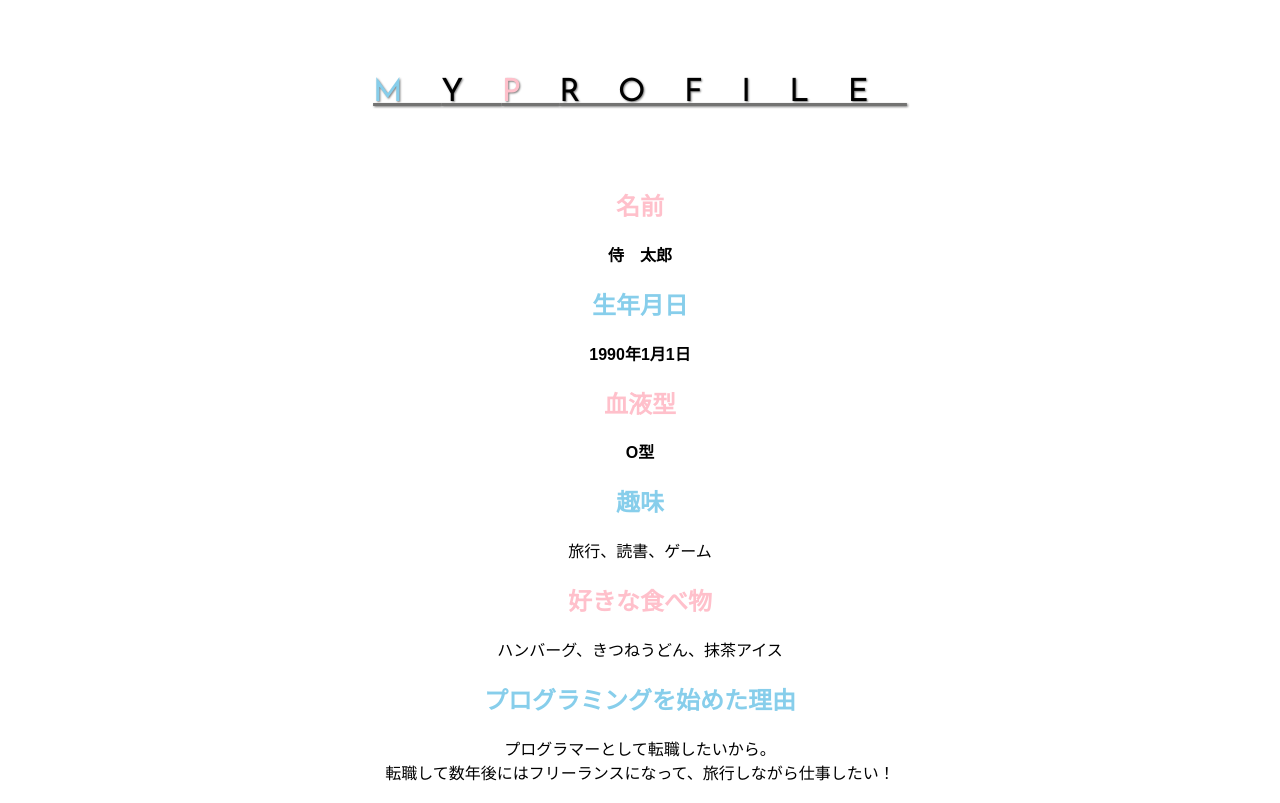
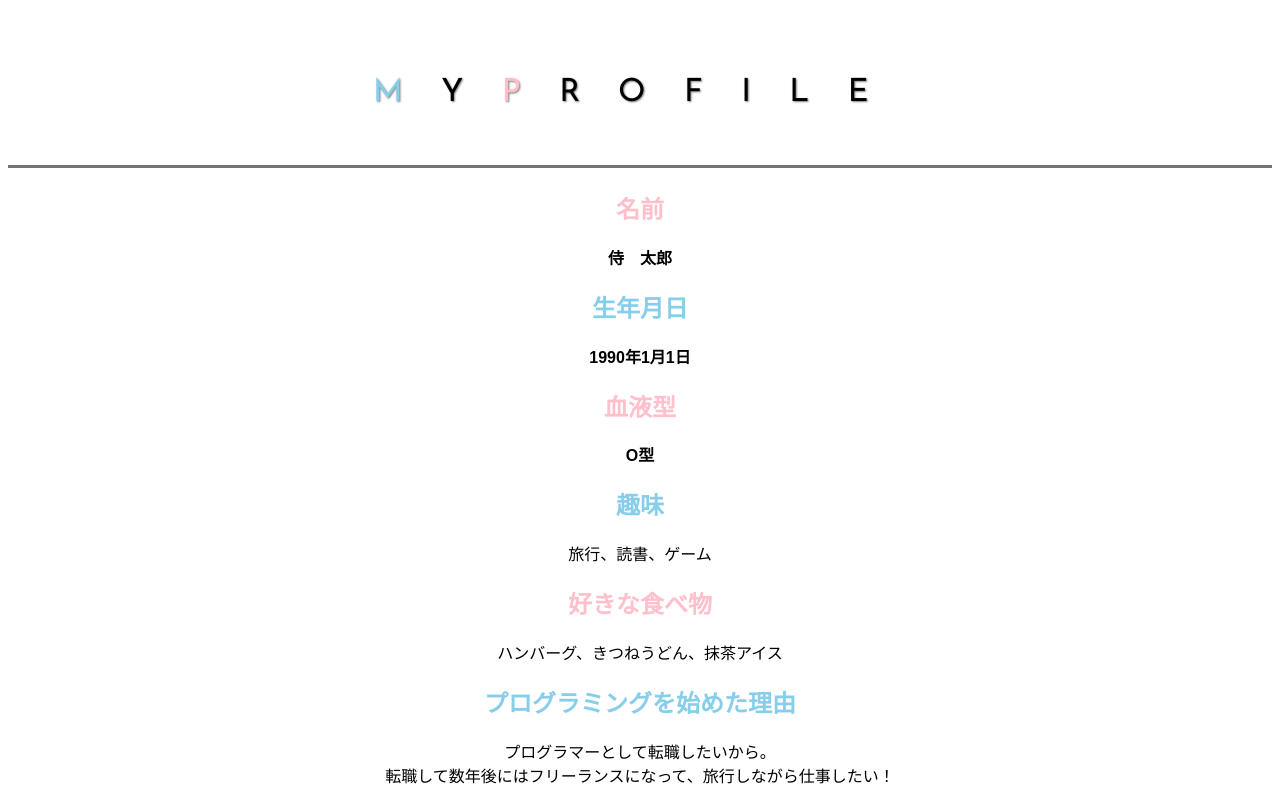
Before and after one commit to matsu2533/html-css-basic-kadai, a plain HTML site: page kadai_015/kadai_015.html/<!DOCTYPE html>.html in a window 1280 px wide. Drawn offline with Linux system fonts and the light colour scheme.

Commit message:
Update style.css
アンダーラインを変更

```diff
--- a/kadai_015/kadai_015.html/style.css
+++ b/kadai_015/kadai_015.html/style.css
@@ -13,8 +13,7 @@ h1 {
   line-height: 4.5;
   letter-spacing: 1.2em;
   text-shadow: 1px 1px 2px gray;
-  text-decoration: underline;
-  text-decoration-color: rgb(115,115,114); /* 色の下線 */
+  border-bottom: solid 3px rgb(115, 115, 114);
 }
 .blue {
   color: skyblue;  /* スカイブルーの色を指定 */
```
